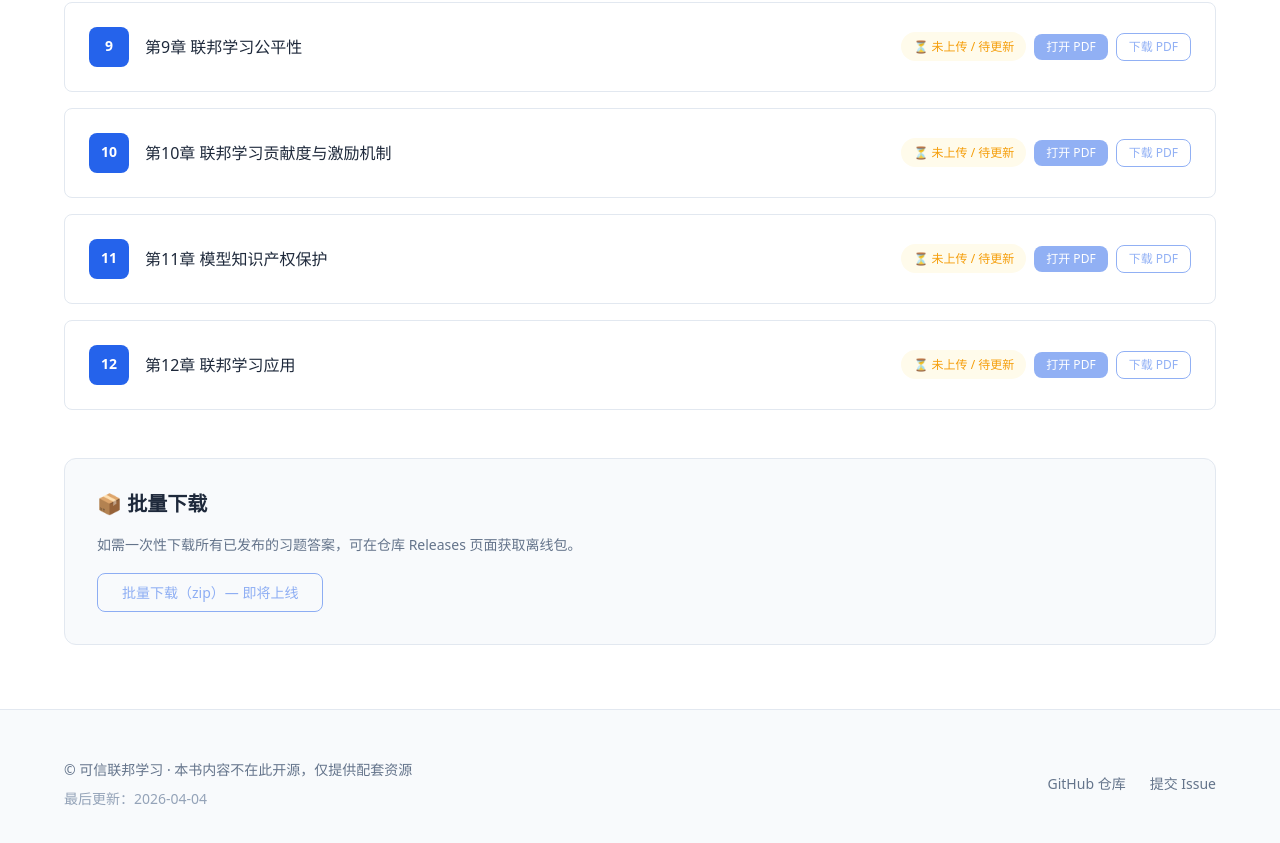
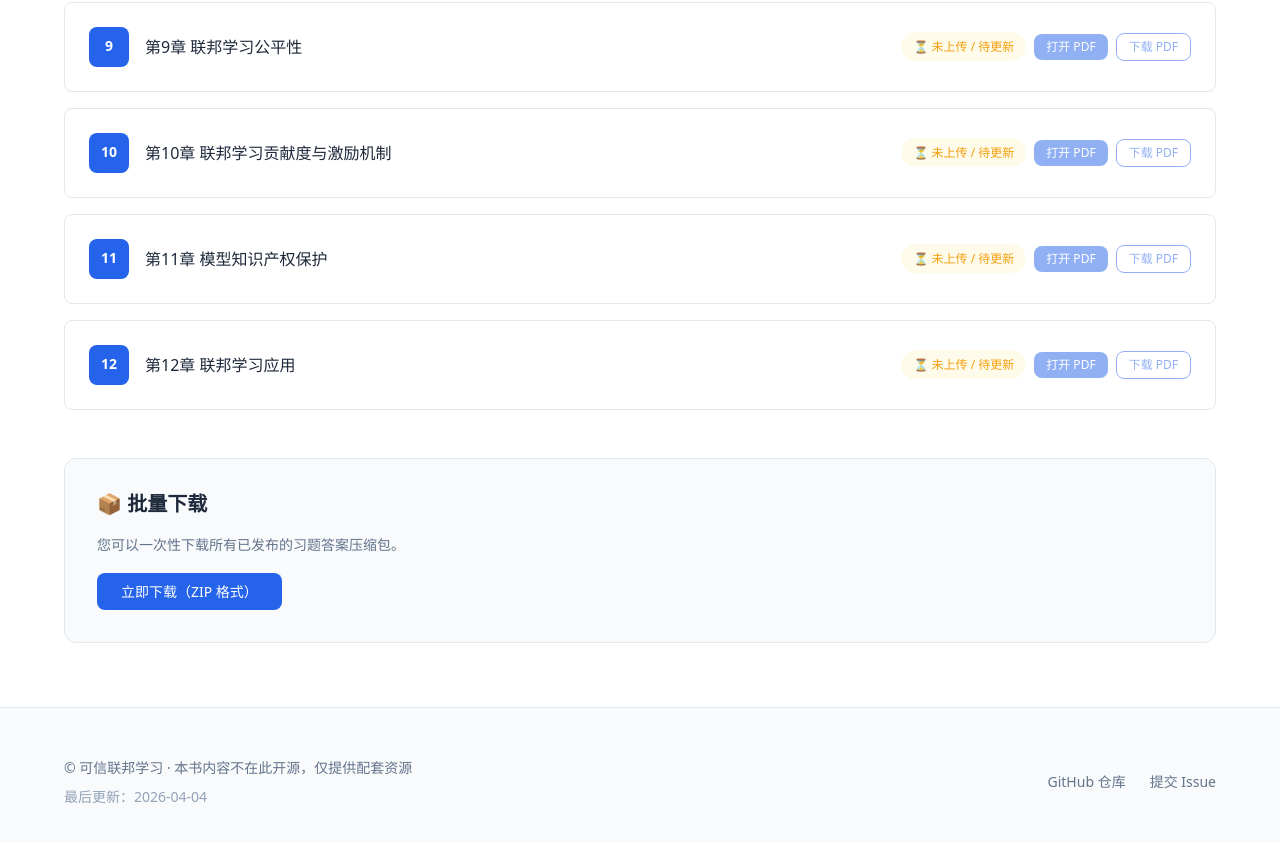
Before and after one commit to XiaoJinZhang-HUST/XiaoJinZhang-HUST.github.io, a website built with Vite: page solutions.html in a window 1280 px wide. Shown: the part 1139-1982 px from the top of the page. Built offline with nearby package versions, Linux system fonts and the light colour scheme; no server answers.

Commit message:
Update solutions.html

```diff
--- a/solutions.html
+++ b/solutions.html
@@ -49,7 +49,7 @@
 
       <div class="page-header">
         <h1>📝 习题答案</h1>
-        <p>第 2 章至第 12 章习题答案 PDF 下载</p>
+        <p>第 2 章至第 11 章习题答案 PDF 下载</p>
       </div>
 
       <div class="note-box">
@@ -72,21 +72,30 @@
               <li>第9章 联邦学习公平性 — <a href="./assets/pdfs/ch09.pdf">ch09.pdf</a></li>
               <li>第10章 联邦学习贡献度与激励机制 — <a href="./assets/pdfs/ch10.pdf">ch10.pdf</a></li>
               <li>第11章 模型知识产权保护 — <a href="./assets/pdfs/ch11.pdf">ch11.pdf</a></li>
-              <li>第12章 联邦学习应用 — <a href="./assets/pdfs/ch12.pdf">ch12.pdf</a></li>
+              <!-- <li>第12章 联邦学习应用 — <a href="./assets/pdfs/ch12.pdf">ch12.pdf</a></li> -->
             </ul>
           </div>
         </noscript>
       </div>
 
-      <!-- Batch Download -->
-      <div style="margin-top: var(--space-2xl); padding: var(--space-xl); background: var(--color-surface); border-radius: var(--radius-lg); border: 1px solid var(--color-border);">
-        <h3 style="margin-bottom: var(--space-md);">📦 批量下载</h3>
-        <p class="text-secondary text-sm" style="margin-bottom: var(--space-md);">
-          如需一次性下载所有已发布的习题答案，可在仓库 Releases 页面获取离线包。
-        </p>
-        <a class="btn btn-outline disabled" aria-disabled="true" title="功能即将上线">批量下载（zip）— 即将上线</a>
-      </div>
+
+    <!-- Batch Download -->
+    <div style="margin-top: var(--space-2xl); padding: var(--space-xl); background: var(--color-surface); border-radius: var(--radius-lg); border: 1px solid var(--color-border);">
+      <h3 style="margin-bottom: var(--space-md);">📦 批量下载</h3>
+      <p class="text-secondary text-sm" style="margin-bottom: var(--space-md);">
+        您可以一次性下载所有已发布的习题答案压缩包。
+      </p>
+      <!-- 修改点：移除了 disabled 类，添加了 href 和 download 属性 -->
+      <a
+        href="./assets/solutions_all.zip"
+        class="btn btn-primary"
+        download="习题答案合集.zip"
+      >
+        立即下载（ZIP 格式）
+      </a>
     </div>
+
+
   </main>
 
   <!-- Footer -->
```
